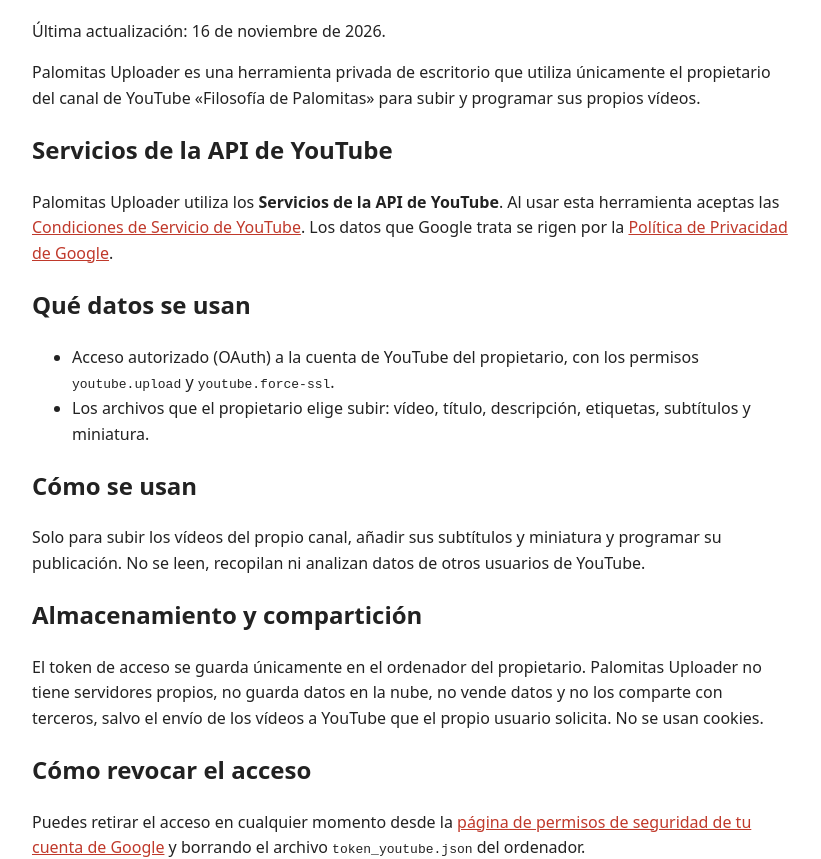
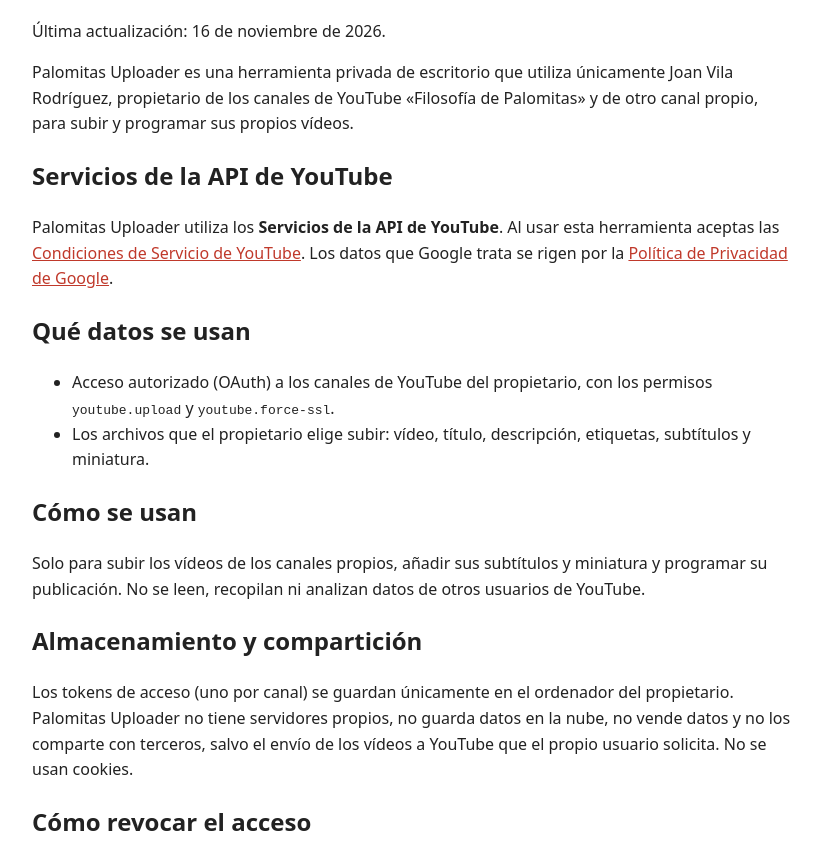
Before and after one commit to joanviro21-a11y/palomitas-uploader, a plain HTML site: page privacy.html in a window 1280 px wide. Shown: the part 94-953 px from the top of the page, without its empty margins (228-1049 px from the left). Drawn offline with Linux system fonts and the light colour scheme.

Commit message:
Update privacy.html

```diff
--- a/privacy.html
+++ b/privacy.html
@@ -4,24 +4,24 @@
 <body>
 <h1>Política de privacidad</h1>
 <p>Última actualización: 16 de noviembre de 2026.</p>
-<p>Palomitas Uploader es una herramienta privada de escritorio que utiliza únicamente el propietario del canal de YouTube «Filosofía de Palomitas» para subir y programar sus propios vídeos.</p>
+<p>Palomitas Uploader es una herramienta privada de escritorio que utiliza únicamente Joan Vila Rodríguez, propietario de los canales de YouTube «Filosofía de Palomitas» y de otro canal propio, para subir y programar sus propios vídeos.</p>
 <h2>Servicios de la API de YouTube</h2>
 <p>Palomitas Uploader utiliza los <strong>Servicios de la API de YouTube</strong>. Al usar esta herramienta aceptas las
 <a href="https://www.youtube.com/t/terms">Condiciones de Servicio de YouTube</a>. Los datos que Google trata se rigen por la
 <a href="https://policies.google.com/privacy">Política de Privacidad de Google</a>.</p>
 <h2>Qué datos se usan</h2>
 <ul>
-<li>Acceso autorizado (OAuth) a la cuenta de YouTube del propietario, con los permisos <code>youtube.upload</code> y <code>youtube.force-ssl</code>.</li>
+<li>Acceso autorizado (OAuth) a los canales de YouTube del propietario, con los permisos <code>youtube.upload</code> y <code>youtube.force-ssl</code>.</li>
 <li>Los archivos que el propietario elige subir: vídeo, título, descripción, etiquetas, subtítulos y miniatura.</li>
 </ul>
 <h2>Cómo se usan</h2>
-<p>Solo para subir los vídeos del propio canal, añadir sus subtítulos y miniatura y programar su publicación. No se leen, recopilan ni analizan datos de otros usuarios de YouTube.</p>
+<p>Solo para subir los vídeos de los canales propios, añadir sus subtítulos y miniatura y programar su publicación. No se leen, recopilan ni analizan datos de otros usuarios de YouTube.</p>
 <h2>Almacenamiento y compartición</h2>
-<p>El token de acceso se guarda únicamente en el ordenador del propietario. Palomitas Uploader no tiene servidores propios, no guarda datos en la nube, no vende datos y no los comparte con terceros, salvo el envío de los vídeos a YouTube que el propio usuario solicita. No se usan cookies.</p>
+<p>Los tokens de acceso (uno por canal) se guardan únicamente en el ordenador del propietario. Palomitas Uploader no tiene servidores propios, no guarda datos en la nube, no vende datos y no los comparte con terceros, salvo el envío de los vídeos a YouTube que el propio usuario solicita. No se usan cookies.</p>
 <h2>Cómo revocar el acceso</h2>
 <p>Puedes retirar el acceso en cualquier momento desde la
 <a href="https://security.google.com/settings/security/permissions">página de permisos de seguridad de tu cuenta de Google</a>
-y borrando el archivo <code>token_youtube.json</code> del ordenador.</p>
+y borrando los archivos <code>token_*.json</code> del ordenador.</p>
 <h2>Contacto</h2>
 <p>joanviro21@gmail.com</p>
 <p><a href="index.html">Volver al inicio</a></p>
```
